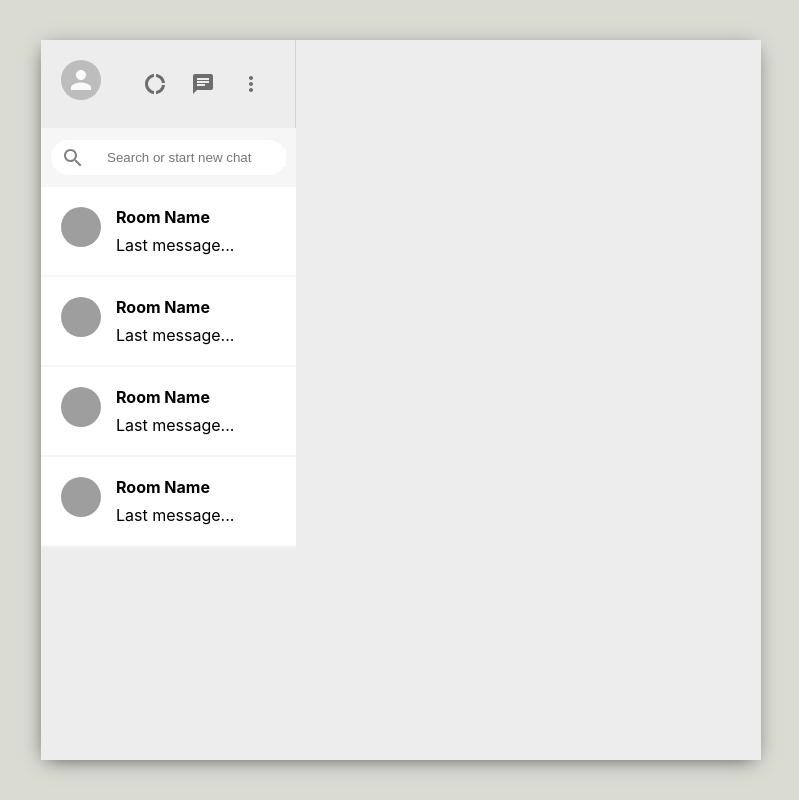
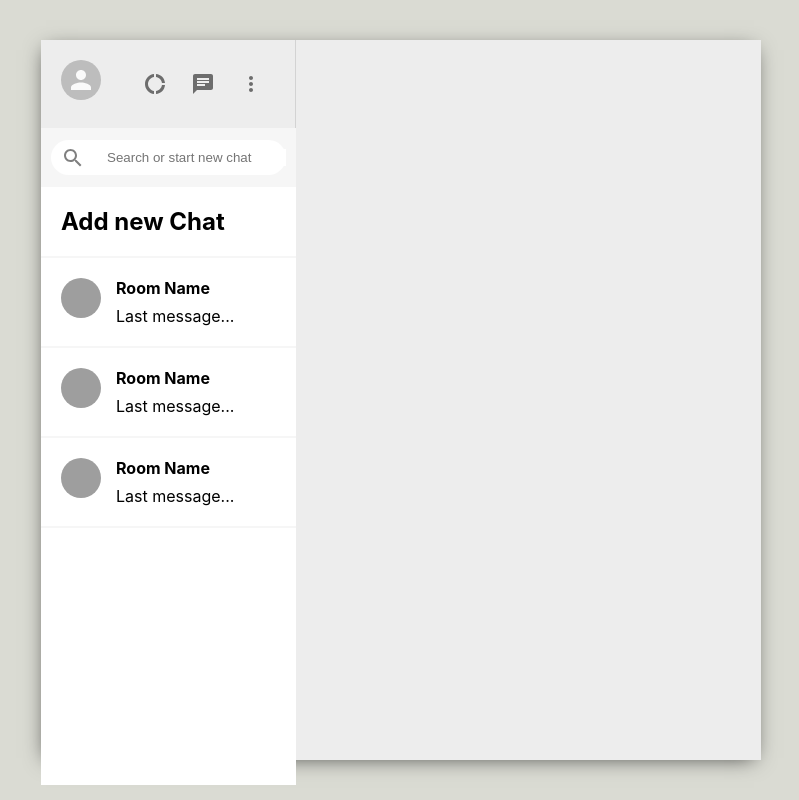
Before and after one commit to aj-bhagat/WhatsApp-Clone, a React (Create React App) app: page / in a window 1280 px wide. Shown: the whole page, without its empty margins (239-1038 px from the left). Built offline with nearby package versions, Linux system fonts and the light colour scheme; grey boxes are pictures that could not be loaded.

Commit message:
Sidebar Comp

```diff
--- a/src/Sidebar.css
+++ b/src/Sidebar.css
@@ -48,7 +48,7 @@
 }
 
 .sidebar_chats{
-    flex: 1;
+    height: 83%;
     background-color: white;
-    overflow: scroll;
+    overflow: hidden;
 }
--- a/src/Sidebar.js
+++ b/src/Sidebar.js
@@ -32,7 +32,7 @@ function Sidebar(){
              </div>
             </div>
             <div className="sidebar_chats">
-                <SidebarChat/>
+                <SidebarChat addNewChat/>
                 <SidebarChat/>
                 <SidebarChat/>
                 <SidebarChat/>
```
